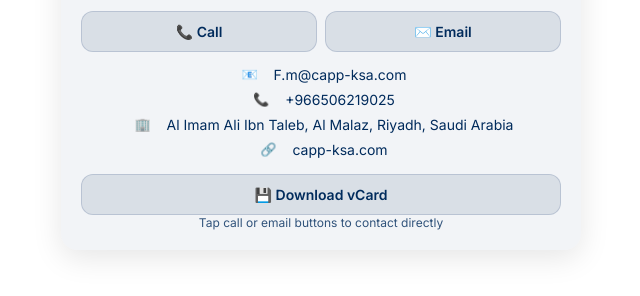
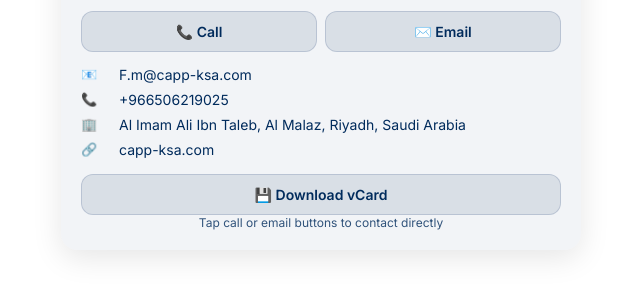
Before and after one commit to evolvcard/faten, a plain HTML site: page index.html in a window 1280 px wide. Shown: the part 366-662 px from the top of the page, without its empty margins (319-959 px from the left). Drawn offline with Linux system fonts and the light colour scheme.

Commit message:
Update index.html

```diff
--- a/index.html
+++ b/index.html
@@ -9,10 +9,10 @@
   <link href="https://fonts.googleapis.com/css2?family=Inter:wght@300;400;600;700&display=swap" rel="stylesheet">
   <style>
     :root {
-      --bg-color: #ffffff; /* page background white */
-      --card-bg: rgba(0,43,92,0.05); /* subtle card background */
+      --bg-color: #ffffff;
+      --card-bg: rgba(0,43,92,0.05);
       --accent: #0f1724;
-      --muted: #002b5c; /* dark text color */
+      --muted: #002b5c;
       --radius: 16px;
       --shadow: 0 8px 30px rgba(0,0,0,0.1);
     }
@@ -70,8 +70,18 @@
       gap: 6px;
     }
 
-    .meta { margin-top: 14px; display: grid; gap: 8px; }
-    .meta .row { display: flex; gap: 10px; align-items: center; justify-content: center; }
+    /* Meta/contact details left-aligned */
+    .meta {
+      margin-top: 14px;
+      display: grid;
+      gap: 8px;
+      text-align: left; /* left-align content */
+    }
+    .meta .row {
+      display: flex;
+      gap: 10px;
+      align-items: center;
+    }
     .meta .label { min-width: 28px; font-size: 13px; }
     .meta .value { font-size: 14px; word-break: break-word; }
 
```
